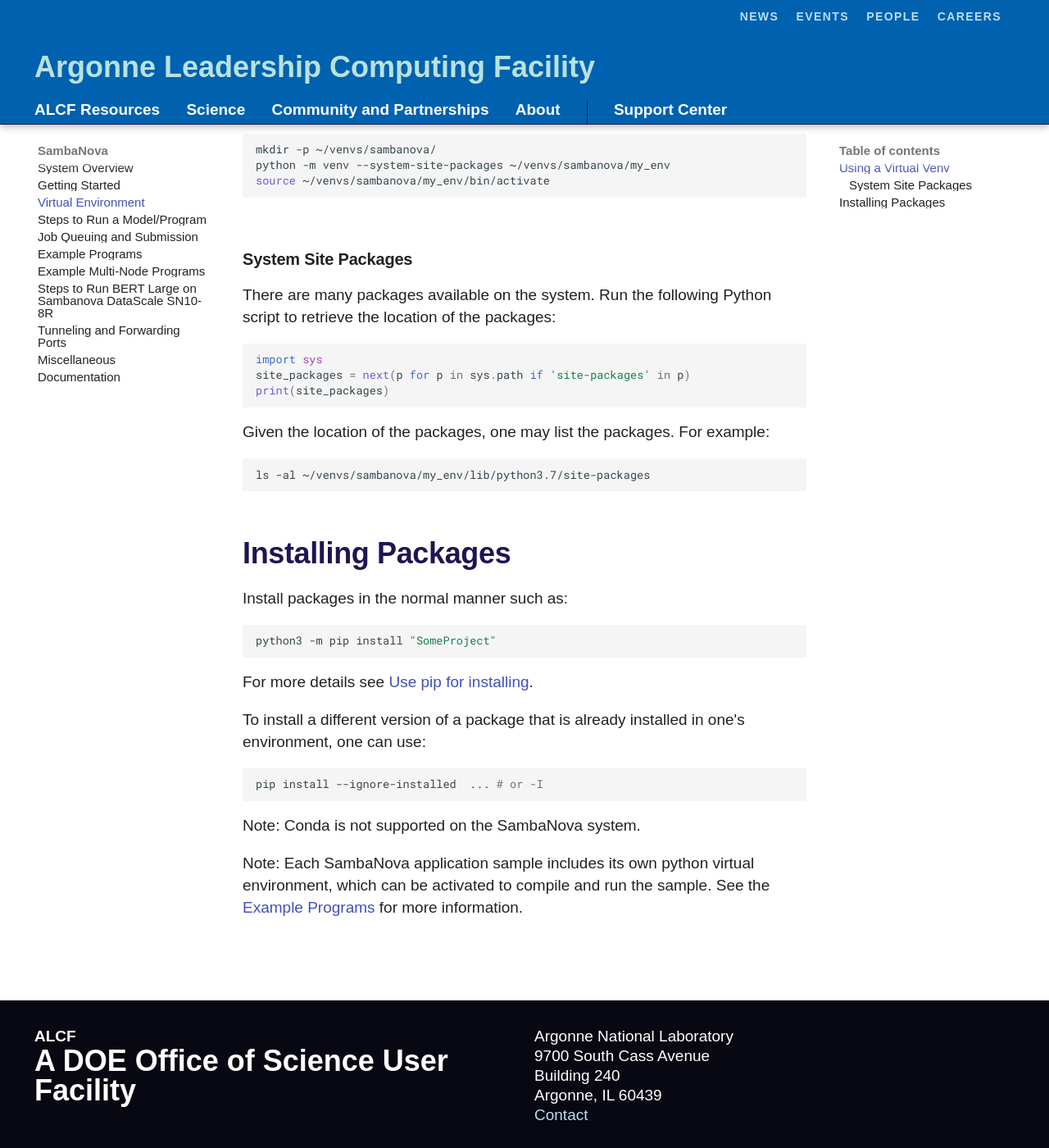
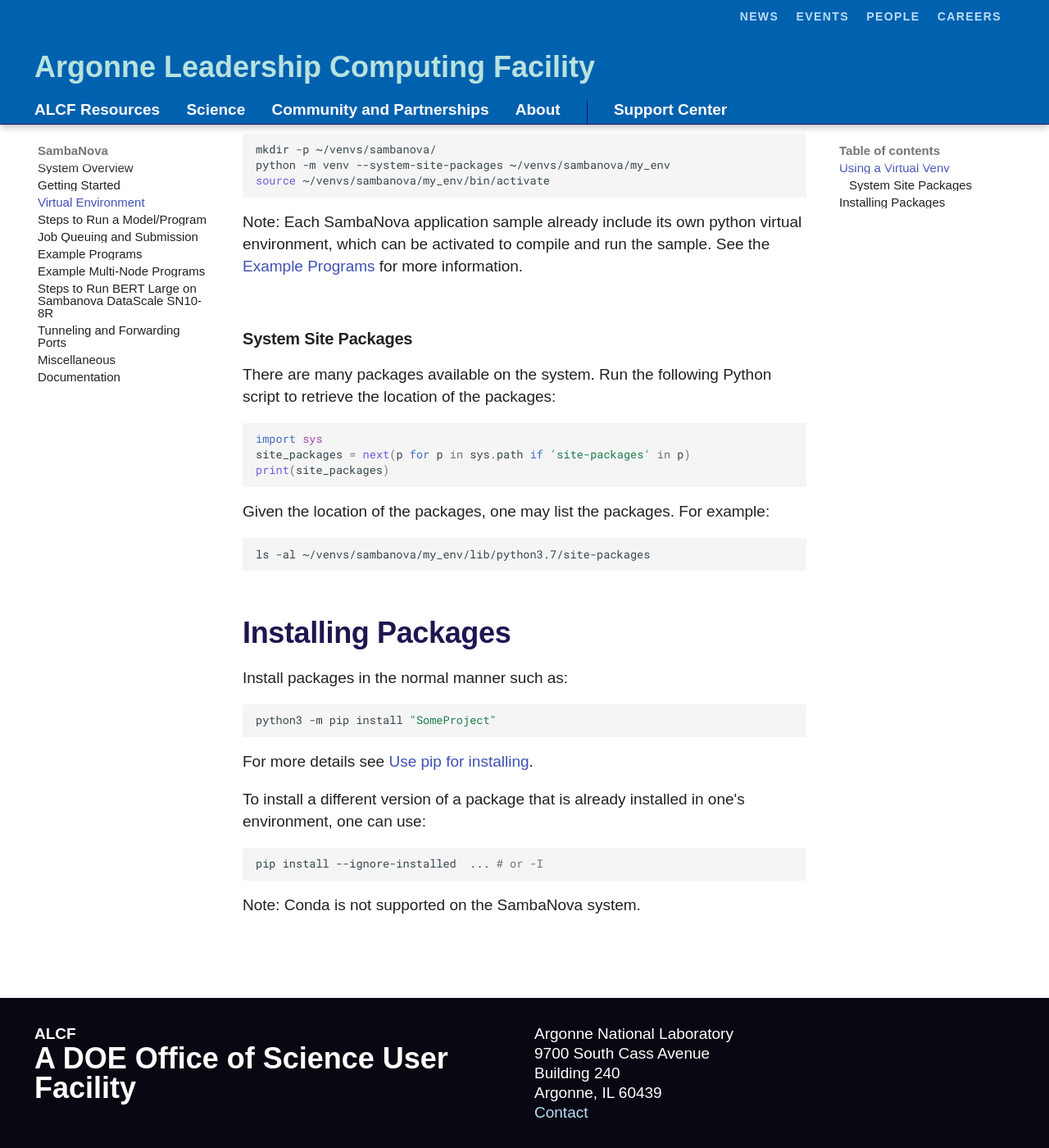
Before and after one commit to argonne-lcf/ai-testbed-userdocs, an MkDocs documentation site: the page built from docs/sambanova/Virtual-Environment.md, in a window 1280 px wide and 1400 px high, scrolled down 386 px. Shown: the whole window at 82% size. Built offline with MkDocs 1.6.1 and Material for MkDocs 9.7.7, drawn with Linux system fonts in a browser that asks for light colours; some web fonts are replaced; comment, search, counter and statistics services are not loaded; some of the changed lines change nothing that is shown.

Commit message:
Update Virtual-Environment.md
Add a note mentioning that existing samples have pre-built virtual environments.

````diff
--- a/docs/sambanova/Virtual-Environment.md
+++ b/docs/sambanova/Virtual-Environment.md
@@ -9,6 +9,9 @@
 python -m venv --system-site-packages ~/venvs/sambanova/my_env
 source ~/venvs/sambanova/my_env/bin/activate
 ```
+
+Note: Each SambaNova application sample already include its own python virtual environment, which can be activated to compile and run the sample.
+See the [Example Programs](Example-Programs.md) for more information.
 
 ### System Site Packages
 
@@ -46,6 +49,3 @@
 ```
 
 Note: Conda is not supported on the SambaNova system.
-
-Note: Each SambaNova application sample includes its own python virtual environment, which can be activated to compile and run the sample.
-See the [Example Programs](Example-Programs.md) for more information.
````
